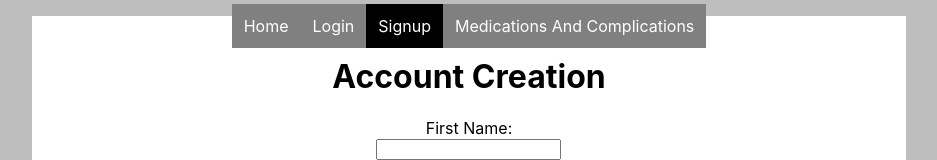
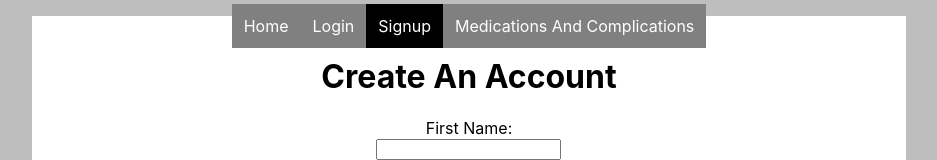
Before and after one commit to DavidNNussbaum/medications-and-complications-registry-front-end, a React (Create React App) app: page /signup in a window 1280 px wide. Shown: the top 160 px of the page, without its empty margins (171-1108 px from the left). Built offline with nearby package versions, Linux system fonts and the light colour scheme; no server answers.

Commit message:
Signup.js is modified.

```diff
--- a/src/components/Signup.js
+++ b/src/components/Signup.js
@@ -4,7 +4,7 @@ function Signup(props) {
     const [showForm, setShowForm] = useState(true)
     return (
     <div>
-       <h1>Account Creation</h1>
+       <h1>Create An Account</h1>
     { showForm && <SignupForm setSignupUser={props.setSignupUser} setShowForm={setShowForm}/> }
     { props.currentUser.user && <h2>{`${props.currentUser.user.user.data.attributes.first_name}, you have successfully signed up. Press on the Navigation Bar Medications and Complications tab to continue.`}</h2> }
     </div>
```
